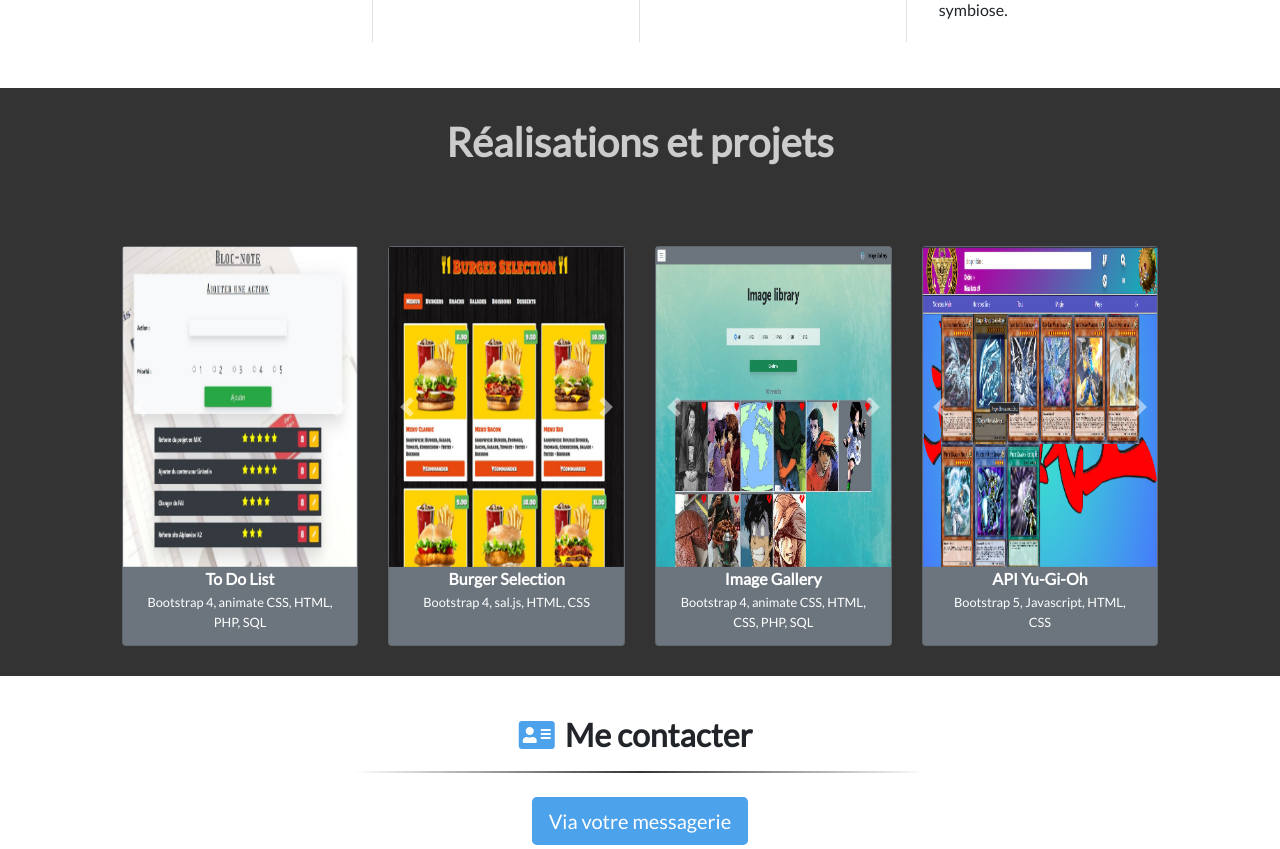
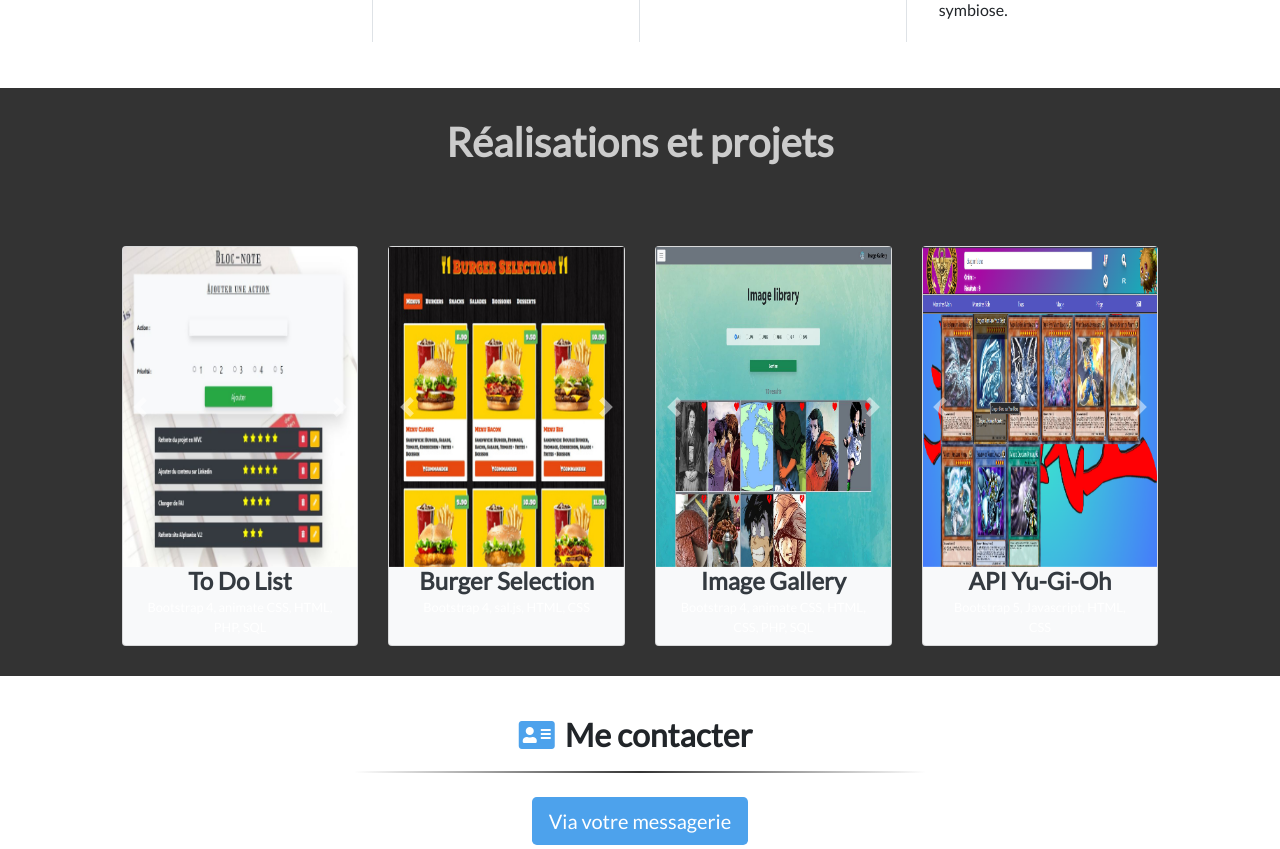
Before and after one commit to MikeWalder/my_portfolio, a PHP site: page / in a window 1280 px wide. Shown: the part 1894-2743 px from the top of the page. Run offline with PHP 8.4, Linux system fonts and the light colour scheme.

Commit message:
Amélioration CSS hover cards - partie projet et realisations

```diff
--- a/portfolio/css/style.css
+++ b/portfolio/css/style.css
@@ -213,10 +213,32 @@
   text-align: center;
 }
 
+.card, .card-img-top img {
+  transition: all 0.4s ease-in-out;
+}
+
+.card-img-top img {
+  contain: content;
+}
+
+.card:hover .card-img-top img{
+  transform: scale(1.1);
+}
+
 /* --- Contact part --- */
 .header {
   padding-top: 20px;
   text-align: center;
+}
+
+.logo_position {
+  text-align: center;
+  padding-top: 30px;
+  -webkit-transition: all 0.5s ease-in-out; /* Safari et Chrome */
+  -moz-transition: all 0.5s ease-in-out; /* Firefox */
+  -ms-transition: all 0.5s ease-in-out; /* Internet Explorer 9 */
+  -o-transition: all 0.5s ease-in-out; /* Opera */
+  transition: all 0.5s ease-in-out;
 }
 
 .border_contact {
--- a/portfolio/header.php
+++ b/portfolio/header.php
@@ -1,5 +1,6 @@
 <!DOCTYPE html>
 <html lang='fr'>
+
 <head>
 
 	<link rel="stylesheet" href="https://stackpath.bootstrapcdn.com/bootstrap/4.4.1/css/bootstrap.min.css" integrity="sha384-Vkoo8x4CGsO3+Hhxv8T/Q5PaXtkKtu6ug5TOeNV6gBiFeWPGFN9MuhOf23Q9Ifjh" crossorigin="anonymous">
@@ -8,8 +9,7 @@
 	<script src="https://cdn.jsdelivr.net/npm/popper.js@1.16.0/dist/umd/popper.min.js" integrity="sha384-Q6E9RHvbIyZFJoft+2mJbHaEWldlvI9IOYy5n3zV9zzTtmI3UksdQRVvoxMfooAo" crossorigin="anonymous"></script>
 
 	<!-- Links to use Font Awesome icons -->
-    <link rel="stylesheet" href="https://use.fontawesome.com/releases/v5.7.0/css/all.css"
-    integrity="sha384-lZN37f5QGtY3VHgisS14W3ExzMWZxybE1SJSEsQp9S+oqd12jhcu+A56Ebc1zFSJ" crossorigin="anonymous">
+	<link rel="stylesheet" href="https://use.fontawesome.com/releases/v5.7.0/css/all.css" integrity="sha384-lZN37f5QGtY3VHgisS14W3ExzMWZxybE1SJSEsQp9S+oqd12jhcu+A56Ebc1zFSJ" crossorigin="anonymous">
 
 	<meta charset="utf-8">
 
--- a/portfolio/index.php
+++ b/portfolio/index.php
@@ -137,7 +137,7 @@
                     <div class="row">
 
                         <div class="col-12 col-md-6 col-lg-3 mt-4">
-                            <div class="card bg-secondary" style="height: 400px;">
+                            <div class="card bg-light" style="height: 400px;">
                                 <div class="card-img-top rounded">
                                     <div id="carouselProject1" class="carousel slide" data-ride="carousel">
                                         <div class="carousel-inner" style="height: 320px;">
@@ -158,15 +158,15 @@
                                         </a>
                                     </div>
                                 </div>
-                                <div class="card-body text-white pt-0 mb-0">
-                                    <div class="text-center font-weight-bold">To Do List</div>
+                                <div class="card-body text-dark pt-0 mb-0">
+                                    <div class="text-center font-weight-bold h4 p-0 m-0">To Do List</div>
                                     <p class="card-text text-white h6"><small>Bootstrap 4, animate CSS, HTML, PHP, SQL</small></p>
                                 </div>
                             </div>
                         </div>
 
                         <div class="col-12 col-md-6 col-lg-3 mt-4">
-                            <div class="card bg-secondary" style="height: 400px;">
+                            <div class="card bg-light" style="height: 400px;">
                                 <div class="card-img-top rounded">
                                     <div id="carouselProject2" class="carousel slide text-center" data-ride="carousel">
                                         <div class="carousel-inner" style="height: 320px;">
@@ -190,8 +190,8 @@
                                         </a>
                                     </div>
                                 </div>
-                                <div class="card-body text-white pt-0 mb-0" style="height: 150px;">
-                                    <div class="text-center font-weight-bold">Burger Selection</div>
+                                <div class="card-body text-dark pt-0 mb-0" style="height: 150px;">
+                                    <div class="text-center font-weight-bold h4 p-0 m-0">Burger Selection</div>
                                     <!-- <p class="card-text">Commande en ligne pour un fast food<br>
                                     Partie user et admin du site</p> -->
                                     <p class="card-text text-white h6"><small>Bootstrap 4, sal.js, HTML, CSS</small></p>
@@ -200,7 +200,7 @@
                         </div>
 
                         <div class="col-12 col-md-6 col-lg-3 mt-4">
-                            <div class="card bg-secondary" style="height: 400px;">
+                            <div class="card bg-light" style="height: 400px;">
                                 <div class="card-img-top rounded">
                                     <div id="carouselProject3" class="carousel slide" data-ride="carousel">
                                         <div class="carousel-inner" style="height: 320px;">
@@ -224,17 +224,25 @@
                                         </a>
                                     </div>
                                 </div>
-                                <div class="card-body text-white pt-0 mb-0">
-                                    <div class="text-center font-weight-bold">Image Gallery</div>
+                                <div class="card-body text-dark pt-0 mb-0">
+                                    <div class="text-center font-weight-bold h4 p-0 m-0">Image Gallery</div>
                                     <!-- <p class="card-text">Ajouter, modifier, supprimer, trier images<br>
                                     Dashboard (graphes + calendrier)</p> -->
                                     <p class="card-text text-white h6"><small>Bootstrap 4, animate CSS, HTML, CSS, PHP, SQL</small></p>
+                                    <!-- <div class="row text-center">
+                                        <a class="card-github-link pt-2 col-6" href="https://github.com/MikeWalder" title="Github" target="_blank">
+                                            <i class="fab fa-github fa-2x"></i>
+                                        </a>
+                                        <a class="card-github-link pt-2 col-6" href="https://github.com/MikeWalder" title="Github" target="_blank">
+                                            <i class="fab fa-github fa-2x"></i>
+                                        </a>
+                                    </div> -->
                                 </div>
                             </div>
                         </div>
 
                         <div class="col-12 col-md-6 col-lg-3 mt-4">
-                            <div class="card bg-secondary" style="height: 400px;">
+                            <div class="card bg-light" style="height: 400px;">
                                 <div class="card-img-top rounded">
                                     <div id="carouselProject4" class="carousel slide" data-ride="carousel">
                                         <div class="carousel-inner" style="height: 320px;">
@@ -258,8 +266,8 @@
                                         </a>
                                     </div>
                                 </div>
-                                <div class="card-body text-white pt-0 mb-0 texter">
-                                    <div class="text-center font-weight-bold">API Yu-Gi-Oh</div>
+                                <div class="card-body text-dark pt-0 mb-0 texter">
+                                    <div class="text-center font-weight-bold h4 p-0 m-0">API Yu-Gi-Oh</div>
                                     <!-- <p class="card-text">Banque de données de cartes<br>
                                     Tri et détail de chaque carte (appels d'API)</p> -->
                                     <p class="card-text text-white h6"><small>Bootstrap 5, Javascript, HTML, CSS</small></p>
--- a/portfolio/js/script.js
+++ b/portfolio/js/script.js
@@ -1,16 +1,28 @@
-const cardBodies = [...document.querySelectorAll('.card')];
-console.log(cardBodies);
+const cards = [...document.querySelectorAll('.card')];
+const cardBodies = [...document.querySelectorAll('.card-body')];
+const carouselInners = [...document.querySelectorAll('.carousel-inner')];
 
-for(let i=0; i < cardBodies.length; i++){
-    cardBodies[i].addEventListener('mouseenter', function(){
-        this.style.transition = 'all 0.4s ease-in-out';
-        this.classList.remove('bg-secondary');
-        this.classList.add('bg-info');
+for(let i=0; i < cards.length; i++){
+
+    cards[i].addEventListener('mouseenter', function(){
+        this.classList.remove('bg-light');
+        this.classList.add('bg-dark');
+
+        cardBodies[i].classList.remove('text-dark');
+        cardBodies[i].classList.add('text-white');
+
+        carouselInners[i].style.height = "280px";
     })
 
-    cardBodies[i].addEventListener('mouseleave', function(){
-        this.style.transition = 'all 0.4s ease-in-out';
-        this.classList.remove('bg-info');
-        this.classList.add('bg-secondary');
+
+    cards[i].addEventListener('mouseleave', function(){
+        this.classList.remove('bg-dark');
+        this.classList.add('bg-light');
+
+        cardBodies[i].classList.remove('text-white');
+        cardBodies[i].classList.add('text-dark');
+
+        carouselInners[i].style.height = "320px";
     })
+
 }
```
